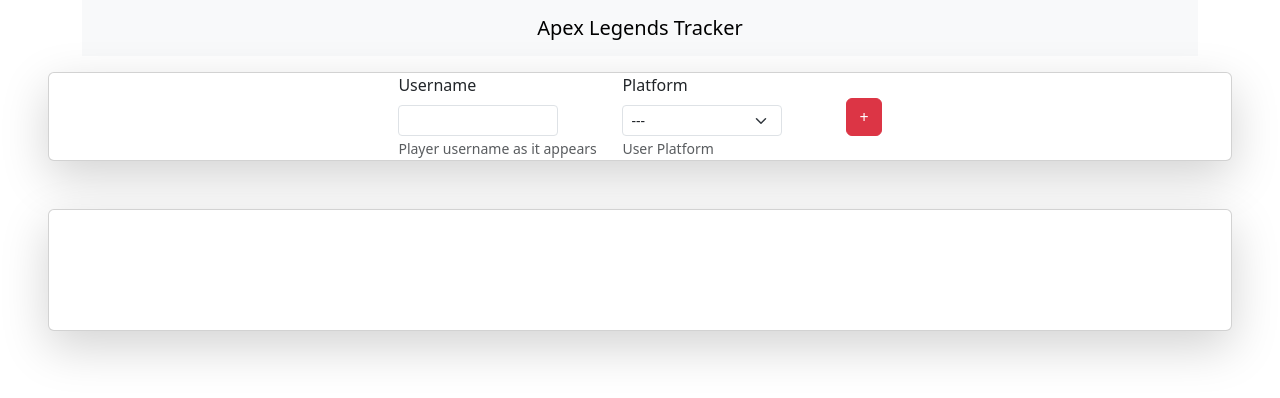
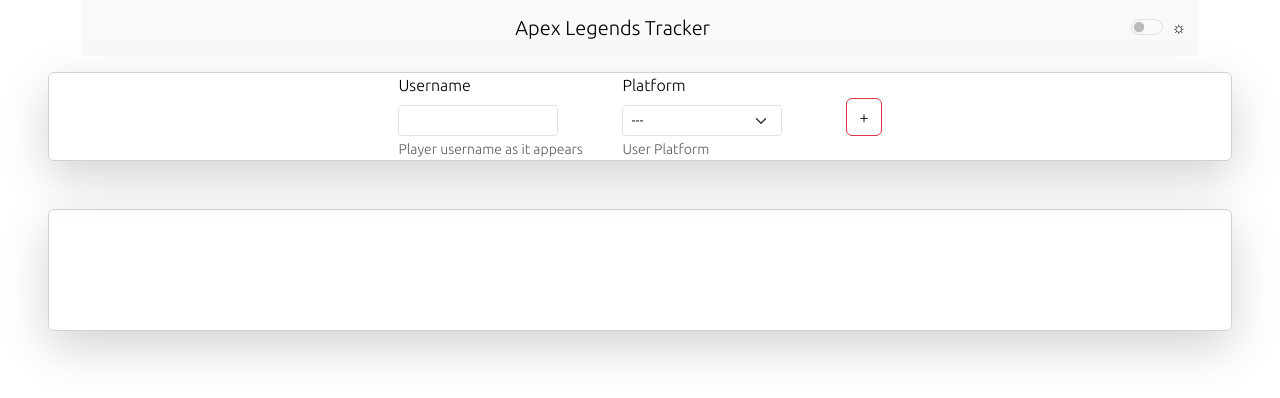
Before and after one commit to ryjimen/ApexTracker, a React (Vite) app in the folder apex-tracker/: page / in a window 1280 px wide. Shown: the top 398 px of the page. Built offline with nearby package versions, Linux system fonts and the light colour scheme.

Commit message:
Dark Mode Toggle(Buggy)
Not everything is set to dark mode

```diff
--- a/apex-tracker/index.html
+++ b/apex-tracker/index.html
@@ -1,6 +1,8 @@
 <!doctype html>
 <html lang="en">
   <head>
+  <link rel="preconnect" href="https://fonts.googleapis.com">
+  <link rel="preconnect" href="https://fonts.gstatic.com" crossorigin>
   <link href="https://fonts.googleapis.com/css2?family=Ubuntu:ital,wght@0,300;0,400;0,500;0,700;1,300;1,400;1,500;1,700&display=swap" rel="stylesheet">
     <meta charset="UTF-8" />
     <link rel="icon" type="image/svg+xml" href="/vite.svg" />
--- a/apex-tracker/src/App.css
+++ b/apex-tracker/src/App.css
@@ -2,7 +2,9 @@
     color: black;
 }
 
+
 .body {
+  background-color: black;
   font-family: 'Ubuntu', sans-serif;
 }
 
--- a/apex-tracker/src/App.tsx
+++ b/apex-tracker/src/App.tsx
@@ -113,7 +113,7 @@
           </Form.Text>
         </div>
         <div className="d-flex align-items-center">
-          <Button variant="danger" onClick={handlePlayerAdd}>
+          <Button  variant="danger" onClick={handlePlayerAdd} id="addPlayerBtn">
             +
           </Button>
         </div>
--- /dev/null
+++ b/apex-tracker/src/components/DarkMode.tsx
@@ -0,0 +1,36 @@
+export default DarkMode;
+
+import { useState, useEffect } from "react"; // These are the react hooks
+import { ListGroupItem } from "react-bootstrap";
+import Form from 'react-bootstrap/Form';
+
+function DarkMode() {
+    const [label, setLabel] = useState("☼");
+    const setDarkMode = () => {
+        document.querySelector("body").setAttribute("data-theme", "dark");
+        setLabel("࣪ ִֶָ☾.")
+
+    }
+
+    const setLightMode = () => {
+        document.querySelector("body").setAttribute("data-theme", "light");
+        setLabel("☀︎");
+    }
+
+    return (
+     <Form>
+      <Form.Check // prettier-ignore
+        type="switch"
+        id="custom-switch"
+        label={label}
+        onChange={(e) => {
+            if (e.target.checked) {
+                setDarkMode();
+            } else {
+                setLightMode();
+            }
+        }}
+      />
+    </Form>
+    )
+}
--- a/apex-tracker/src/components/Header.tsx
+++ b/apex-tracker/src/components/Header.tsx
@@ -2,8 +2,7 @@
 import { useState, useEffect } from 'react'
 import Container from 'react-bootstrap/Container';
 import Navbar from 'react-bootstrap/Navbar';
-import { Fragment } from 'react';
-
+import DarkMode from './DarkMode'; // Import DarkMode component if needed
 function Header() {
   return (
     <>
@@ -11,9 +10,11 @@
       <Navbar expand="lg" className="bg-body-tertiary">
         <Container>
           <Navbar.Brand href="#" className="mx-auto">Apex Legends Tracker</Navbar.Brand>
+              <DarkMode /> {/* Optional: Include DarkMode component for theme toggle */}
         </Container>
       </Navbar>
     </Container>
+
     </>
   );
 }
--- a/apex-tracker/src/index.css
+++ b/apex-tracker/src/index.css
@@ -2,6 +2,26 @@
 
 
 
+/*The * selector with !important ensures that all elements, even those styled by Bootstrap, use the. */
+body, html, * {
+  background-color: var(--body_background) !important;
+  font-family: Ubuntu, sans-serif !important;
+  font-weight: 300 !important;
+  color: var(--body_color) !important;
+}
+
+
+[data-theme="dark"] * {
+  --body_background: #282c34;
+  --body_color: #e0e0e0;
+  --link_color: #bb86fc;
+}
+
+[data-theme="light"] * {
+  --body_background: white;
+  --body_color: black;
+  --link_color: navy;
+}
 .lobster-regular {
   font-family: "Lobster", sans-serif;
   font-weight: 400;
```
